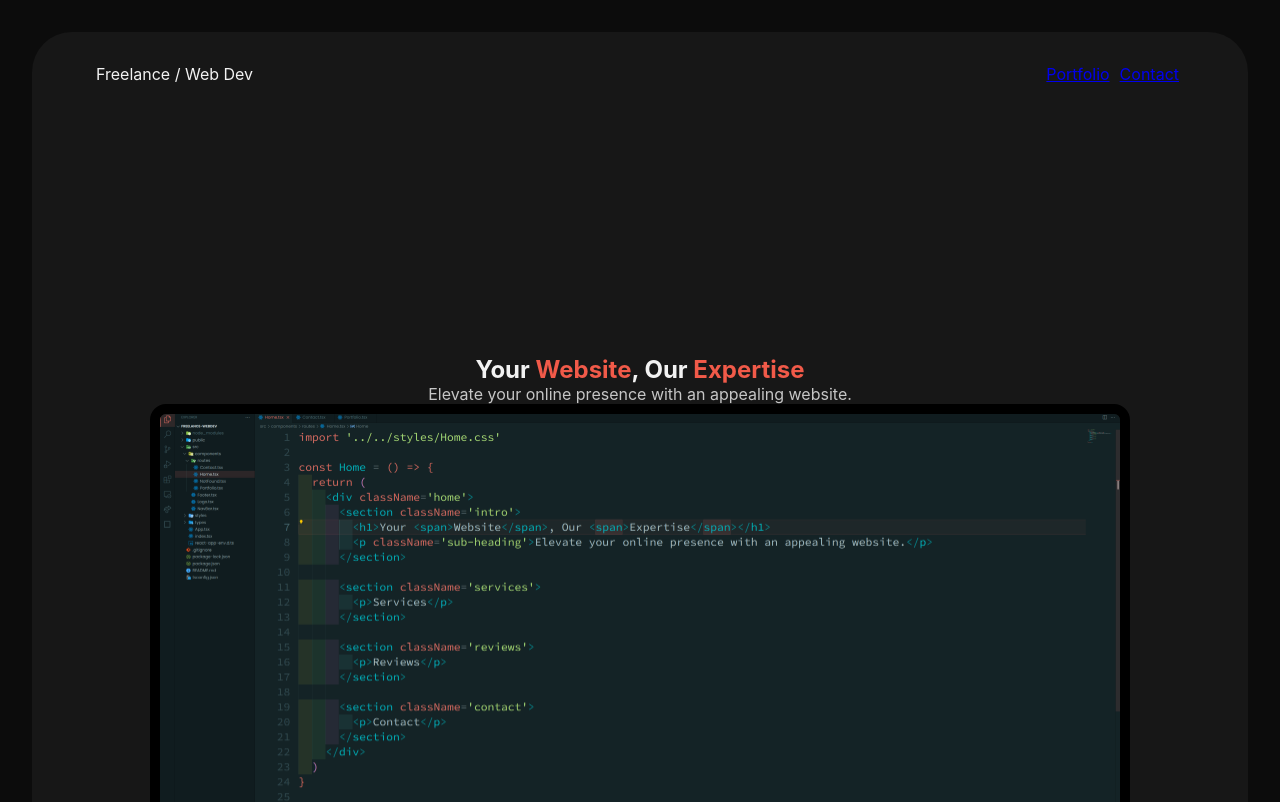
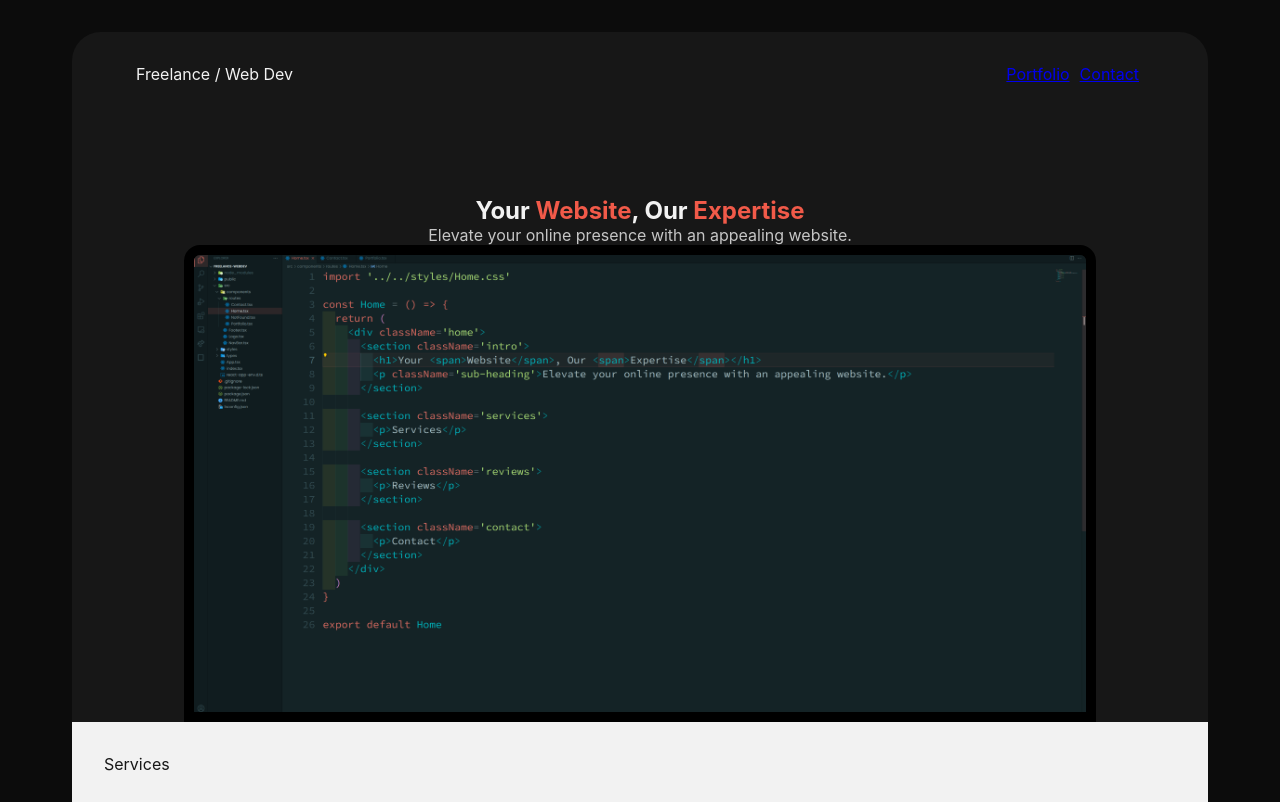
Before and after one commit to venoblin/freelance-webdev, a React (Create React App) app: page / in a window 1280 px wide. Shown: the top 802 px of the page. Built offline with nearby package versions, Linux system fonts and the light colour scheme.

Commit message:
modified styles

```diff
--- a/src/components/NavBar/NavBar.css
+++ b/src/components/NavBar/NavBar.css
@@ -10,7 +10,7 @@
   display: flex;
   justify-content: space-between;
   padding: 2rem 4rem;
-  border-radius: 2.5rem 2.5rem 0 0;
+  border-radius: 1.8rem 1.8rem 0 0;
 }
 .main-nav .inner-nav .links {
   display: flex;
--- a/src/components/NavBar/NavBar.scss
+++ b/src/components/NavBar/NavBar.scss
@@ -12,7 +12,7 @@
     display: flex;
     justify-content: space-between;
     padding: 2rem 4rem;
-    border-radius: 2.5rem 2.5rem 0 0;
+    border-radius: 1.8rem 1.8rem 0 0;
     .links {
       display: flex;
 
--- a/src/components/routes/HomeRoute/HomeRoute.css
+++ b/src/components/routes/HomeRoute/HomeRoute.css
@@ -2,7 +2,7 @@
   padding: 2rem;
 }
 .home .intro {
-  height: 100vh;
+  max-height: 1200px;
   padding: 5rem 2rem 0 2rem;
   display: flex;
   flex-direction: column;
--- a/src/components/routes/HomeRoute/HomeRoute.scss
+++ b/src/components/routes/HomeRoute/HomeRoute.scss
@@ -6,7 +6,7 @@
   }
 
   .intro {
-    height: 100vh;
+    max-height: 1200px;
     padding: 5rem 2rem 0 2rem;
     display: flex;
     flex-direction: column;
--- a/src/styles/App.css
+++ b/src/styles/App.css
@@ -1,6 +1,8 @@
 .app {
   position: relative;
   padding: 2rem;
+  max-width: 1200px;
+  margin: auto auto;
 }
 .app main {
   background: #171717;
--- a/src/styles/App.scss
+++ b/src/styles/App.scss
@@ -3,6 +3,8 @@
 .app {
   position: relative;
   padding: 2rem;
+  max-width: 1200px;
+  margin: auto auto;
 
   main {
     background: $darkColor;
```
Also changed, not shown: 2 other files (tests, documents, lock files or other folders).
